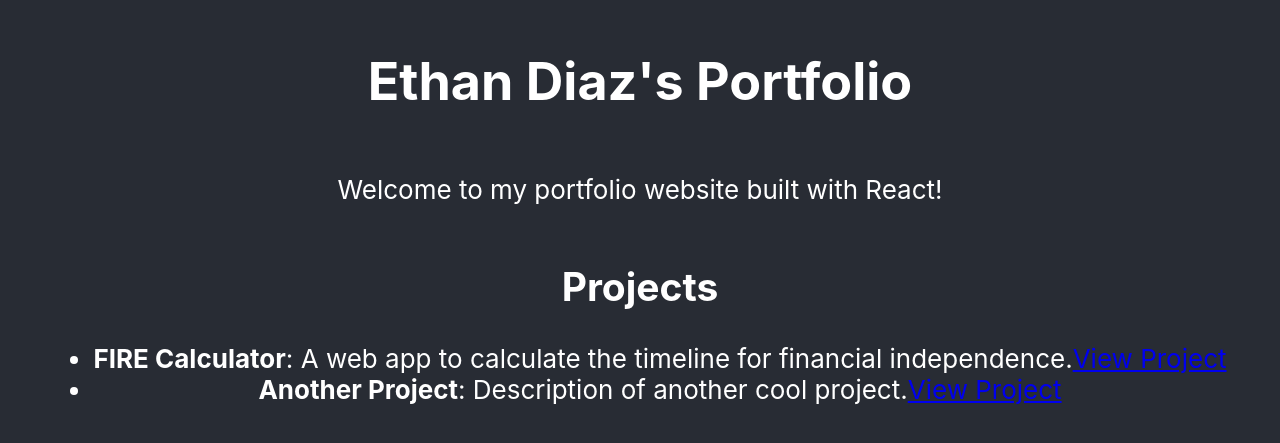
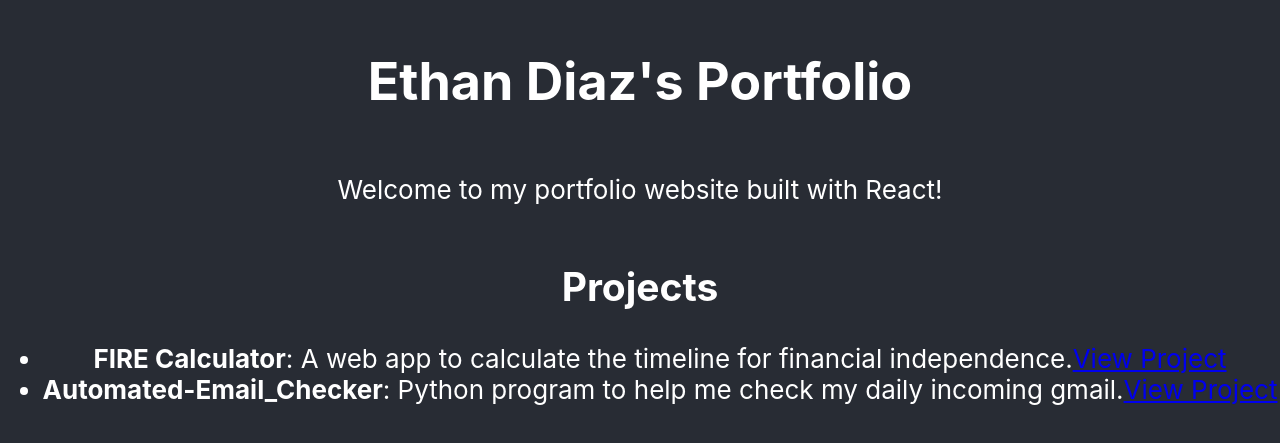
Before and after one commit to ethandCS/9.22.24_portfolio, a React (Create React App) app: page / in a window 1280 px wide. Shown: the part 177-620 px from the top of the page. Built offline with nearby package versions, Linux system fonts and the light colour scheme.

Commit message:
added projects

```diff
--- a/src/App.js
+++ b/src/App.js
@@ -13,11 +13,11 @@ function App() {
           <ul>
             <li>
               <strong>FIRE Calculator</strong>: A web app to calculate the timeline for financial independence.
-              <a href="https://github.com/ethandCS/FIRE_Calculator.git">View Project</a>
+              <a href="https://github.com/ethandCS/FIRE_Calculator">View Project</a>
             </li>
             <li>
-              <strong>Another Project</strong>: Description of another cool project.
-              <a href="https://github.com/ethandCS/automated-email-checker.git">View Project</a>
+              <strong>Automated-Email_Checker</strong>: Python program to help me check my daily incoming gmail.
+              <a href="https://github.com/ethandCS/automated-email-checker">View Project</a>
             </li>
           </ul>
         </section>
```
